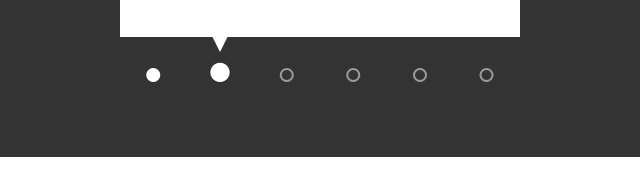
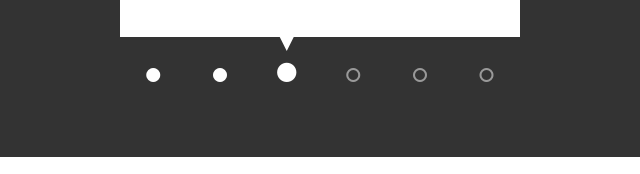
Before and after one commit to alemolinata/app-evaluacion, a plain HTML site: page www/question-priorities.html in a window 1280 px wide. Shown: the part 980-1154 px from the top of the page, 320-960 px from the left. Drawn offline with Linux system fonts and the light colour scheme; files whose address does not match are found by name; a web font is replaced by a local one.

Commit message:
arreglando algunos issues de compatibilidad

```diff
--- a/sass/ui/_evaluation.scss
+++ b/sass/ui/_evaluation.scss
@@ -105,7 +105,7 @@ p + .question--priorities{
 	margin-bottom: 12px;
 	position: relative;
 	input[type="radio"]{
-		//@include opacity(0);
+		@include opacity(0);
 		position: absolute;
 	}
 	label{
--- a/sass/ui/_progress.scss
+++ b/sass/ui/_progress.scss
@@ -30,7 +30,6 @@
 	}
 }
 
-
 // page progress is a list(ul)
 // Every item (li) in the list is one dot. Its before element contains the circle icon
 // The list ALSO has its before element, this is the little triangle that moves and also displays progress.
@@ -45,7 +44,7 @@ ul.page__progress{
 		width: 20px;
 		height: 20px;
 		position: absolute;
-		top: -1px;
+		top: -2px;
 		left: 100% / $progress-dots - 100% / (2 * $progress-dots) - 2%;
 		@include animation(0.5s);
 	}
--- a/www/question-priorities.html
+++ b/www/question-priorities.html
@@ -48,7 +48,7 @@
              --><button class="button--forward">Siguiente</button>
             </div>
         </div>
-        <ul class="page__progress  progress-2">
+        <ul class="page__progress  progress-3">
             <li></li><li></li><li></li><li></li><li></li><li></li>
         </ul>
     </div>
```
Also changed, not shown: www/css/style.min.css, 1 other file.
